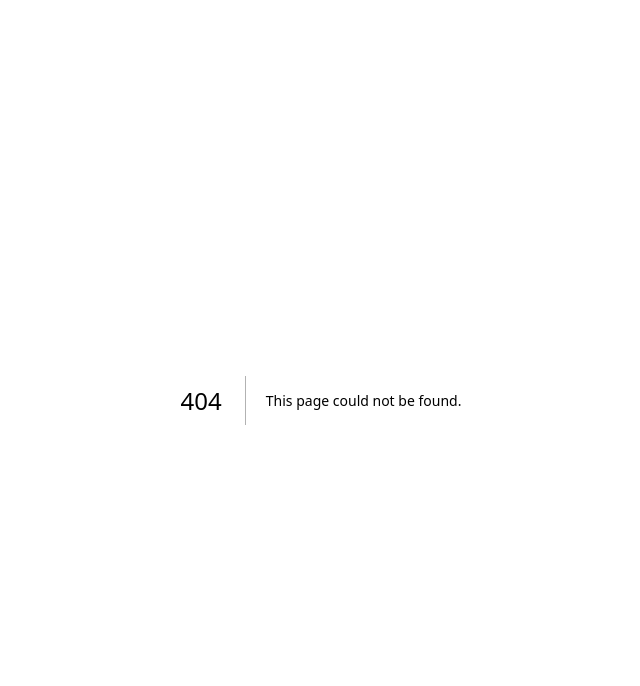
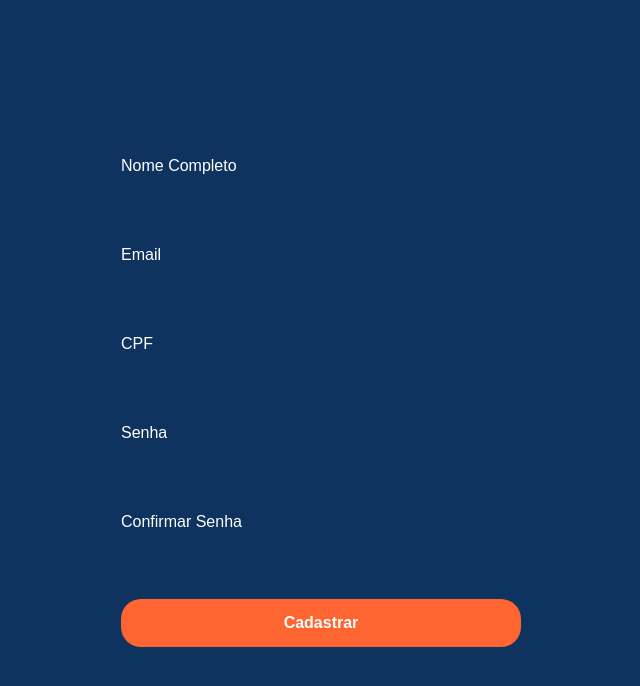
Before and after one commit to brunaogomes11/5guys-frontend, a Next.js app: page /erro in a window 1280 px wide. Before the commit this address had no page. Shown: the top 686 px of the page, without its empty margins (319-959 px from the left). Built offline with nearby package versions, Linux system fonts and the light colour scheme.

Commit message:
Add files via upload

```diff
--- /dev/null
+++ b/src/app/erro/page.tsx
@@ -0,0 +1,100 @@
+'use client';
+
+import React, { useState } from 'react';
+
+const CadastroPage: React.FC = () => {
+  const [formData, setFormData] = useState({
+    nome: '',
+    email: '',
+    cpf: '',
+    senha: '',
+    confirmarSenha: '',
+  });
+
+  const [errors, setErrors] = useState<{ [key: string]: string }>({});
+
+  const validate = () => {
+    const newErrors: { [key: string]: string } = {};
+
+    if (!formData.nome.trim()) newErrors.nome = 'Nome é obrigatório.';
+    if (!formData.email.match(/^\S+@\S+\.\S+$/)) newErrors.email = 'Email inválido.';
+    if (!formData.cpf.match(/^\d{11}$/)) newErrors.cpf = 'CPF deve conter 11 dígitos numéricos.';
+    if (formData.senha.length < 6) newErrors.senha = 'Senha deve ter pelo menos 6 caracteres.';
+    if (formData.senha !== formData.confirmarSenha) newErrors.confirmarSenha = 'As senhas não coincidem.';
+
+    setErrors(newErrors);
+    return Object.keys(newErrors).length === 0;
+  };
+
+  const handleChange = (e: React.ChangeEvent<HTMLInputElement>) => {
+    setFormData({ ...formData, [e.target.name]: e.target.value });
+    setErrors({ ...errors, [e.target.name]: '' }); // Limpa erro ao digitar
+  };
+
+  const handleSubmit = (e: React.FormEvent) => {
+    e.preventDefault();
+    if (validate()) {
+      console.log('Dados válidos:', formData);
+      // Aqui você pode enviar para o backend
+    }
+  };
+
+  return (
+    <div style={{ backgroundColor: '#0e335e', height: '100vh', display: 'flex', alignItems: 'center', justifyContent: 'center' }}>
+      <form onSubmit={handleSubmit} style={{ display: 'flex', flexDirection: 'column', width: 400 }}>
+        {renderInput('Nome Completo', 'nome')}
+        {renderInput('Email', 'email')}
+        {renderInput('CPF', 'cpf')}
+        {renderInput('Senha', 'senha', 'password')}
+        {renderInput('Confirmar Senha', 'confirmarSenha', 'password')}
+
+        <button style={styles.button} type="submit">Cadastrar</button>
+      </form>
+    </div>
+  );
+
+  function renderInput(label: string, name: string, type = 'text') {
+    return (
+      <div style={{ marginBottom: '16px' }}>
+        <label style={{ color: 'white' }}>{label}</label>
+        <input
+          type={type}
+          name={name}
+          value={formData[name as keyof typeof formData]}
+          onChange={handleChange}
+          style={styles.input}
+        />
+        {errors[name] && <span style={styles.error}>{errors[name]}</span>}
+      </div>
+    );
+  }
+};
+
+const styles = {
+  input: {
+    width: '100%',
+    padding: '10px',
+    borderRadius: '6px',
+    border: 'none',
+    marginTop: '5px',
+    fontSize: '1rem',
+  },
+  button: {
+    backgroundColor: '#ff6530',
+    color: 'white',
+    fontWeight: 'bold' as const,
+    border: 'none',
+    borderRadius: '20px',
+    padding: '12px',
+    fontSize: '1rem',
+    cursor: 'pointer',
+  },
+  error: {
+    color: '#ff6b6b',
+    fontSize: '0.875rem',
+    marginTop: '4px',
+    display: 'block',
+  },
+};
+
+export default CadastroPage;
```
Also changed, not shown: src/app/cadastrar/page.tsx (line endings or trailing spaces), src/app/globals.css (line endings or trailing spaces), src/app/layout.tsx (line endings or trailing spaces), src/app/page.tsx (line endings or trailing spaces), src/components/buttons/primary_button/index.tsx (line endings or trailing spaces), src/components/menu/index.tsx (line endings or trailing spaces).
